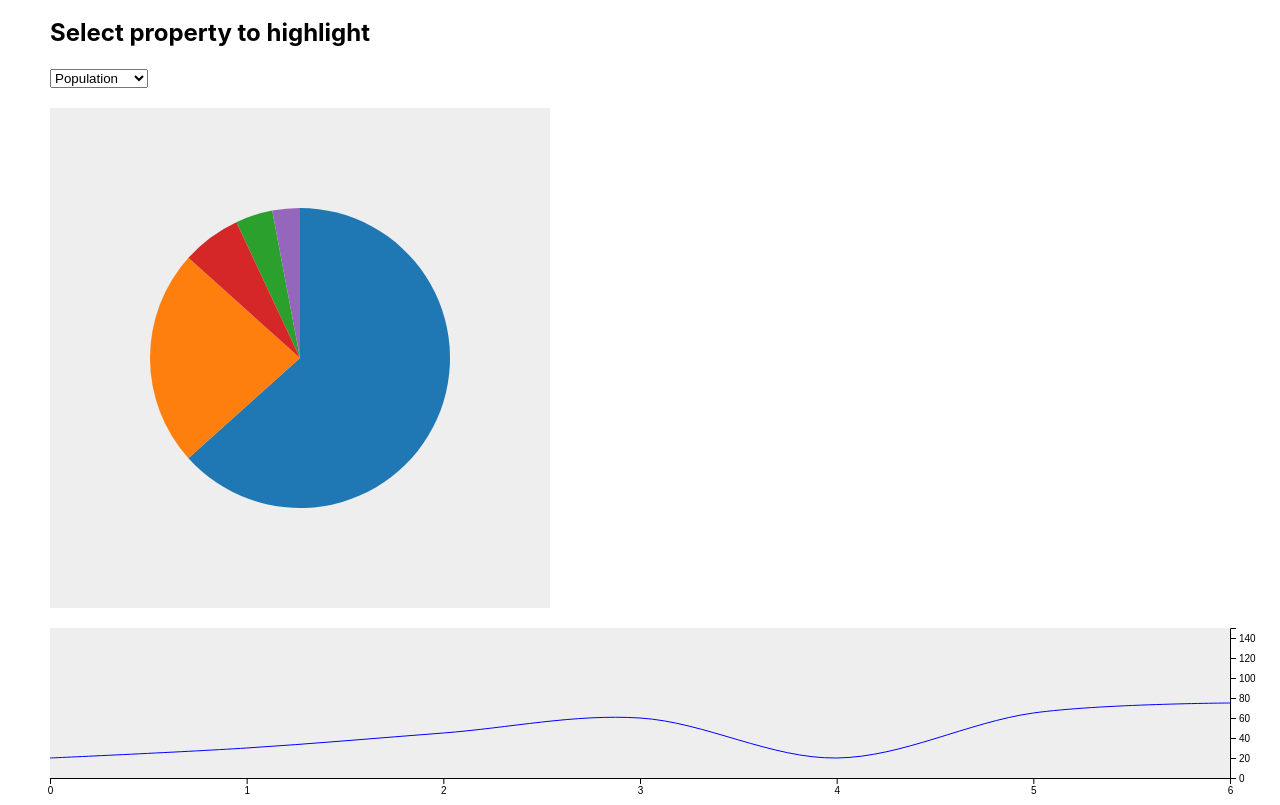
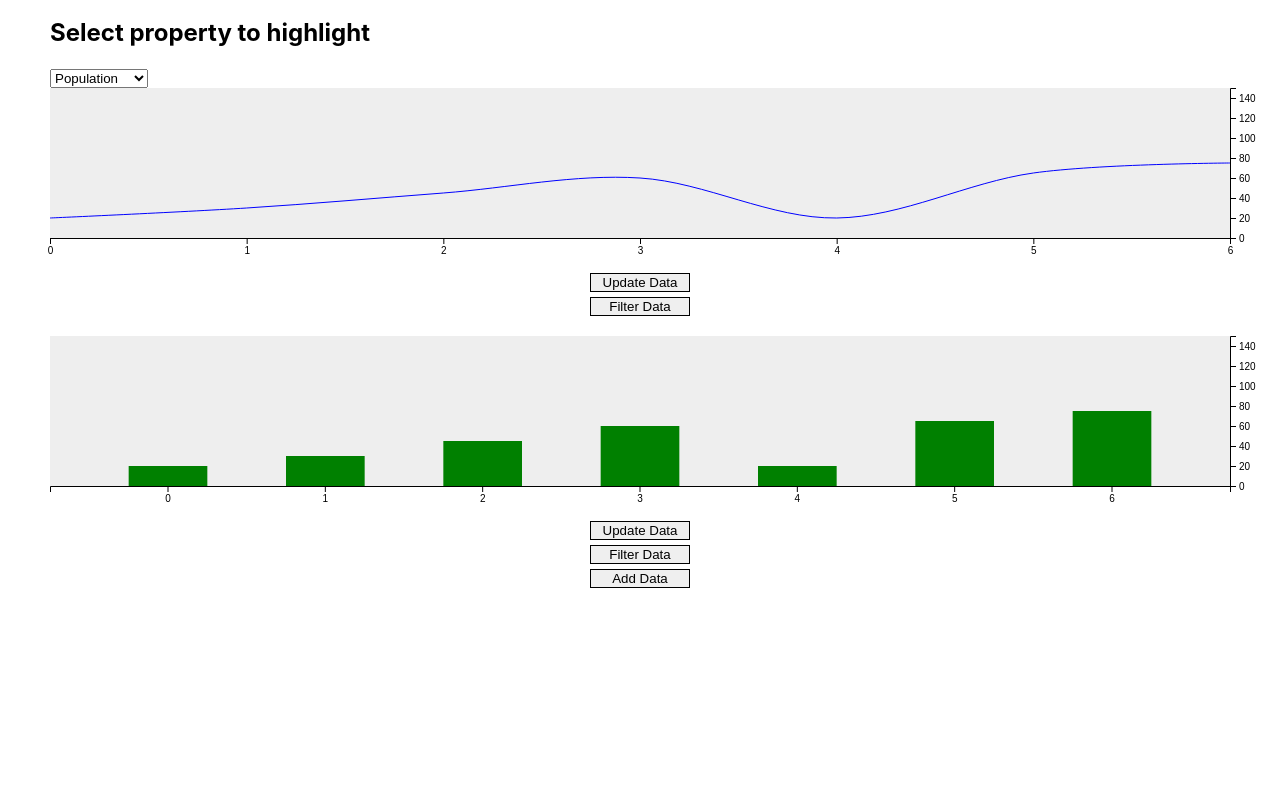
Before and after one commit to italiaiello/info-vis, a React (Create React App) app: page / in a window 1280 px wide. Shown: the part 711-1516 px from the top of the page. After the commit the page ends 1299 px from the top, so only its background shows below. Built offline with nearby package versions, Linux system fonts and the light colour scheme.

Commit message:
removed pie chart code as it was using unsafe methods that were outdated

```diff
--- a/src/App.js
+++ b/src/App.js
@@ -1,6 +1,4 @@
 import React, { useState, useEffect } from 'react';
-
-import PieChart from './components/PieChart/PieChart'
 import LineGraph from './components/LineGraph/LineGraph'
 import AnimatedBarGraph from './components/AnimatedBarGraph/AnimatedBarGraph'
 import GeoChart from './components/GeoChart/GeoChart'
@@ -50,10 +48,6 @@ function App() {
           <option value="gdp_md_est">GDP</option>
       </select>
       <br />
-      <br />
-      <PieChart x={250} y={250} outerRadius={150} innerRadius={0}
-          data={pieChartData} />
-      <br />
       <LineGraph lineGraphData={lineGraphData} setLineGraphData={setLineGraphData} />
       <br />
       <AnimatedBarGraph barGraphData={barGraphData} setBarGraphData={setBarGraphData} />
--- a/src/components/PieChart/Arc.js
+++ /dev/null
@@ -1,56 +0,0 @@
-import React, { Component } from 'react';
-import * as d3 from 'd3'
-
-class Arc extends Component {
-    constructor() {
-        super();
-        this.arc = d3.arc();
-    }
-
-    //
-    componentWillMount() {
-        this.updateD3(this.props);
-    }
-
-    // Grabs the properties that were passed to it from PieChart.js
-    componentWillReceiveProps(newProps) {
-        this.updateD3(newProps);
-    }
-
-    // Setting the radius from what was inputted into the PieChart component
-    // in the App.js file
-    updateD3(newProps) {
-        this.arc.innerRadius(newProps.innerRadius);
-        this.arc.outerRadius(newProps.outerRadius);
-    }
-
-    // Creates the arc for the piece of data passed to it
-    render() {
-        return (
-            <path d={this.arc(this.props.data)}
-                  style={{fill: this.props.color}}></path>
-        );
-    }
-}
-
-export default Arc;
-
-// This class creates an arc with a text label, but it might be better
-// to have a legend as the text gets all mangled
-
-// class LabeledArc extends Arc {
-//     render() {
-//         let [labelX, labelY] = this.arc.centroid(this.props.data),
-//             labelTranslate = `translate(${labelX}, ${labelY})`;
-
-//         return (
-//             <g>
-//                 {super.render()}
-//                 <text transform={labelTranslate}
-//                       textAnchor="middle">
-//                     {this.props.data.data.label}
-//                 </text>
-//             </g>
-//         );
-//     }
-// }
--- a/src/components/PieChart/PieChart.js
+++ /dev/null
@@ -1,48 +0,0 @@
-import React, { Component } from 'react'
-import * as d3 from "d3"
-
-
-// https://swizec.com/blog/how-to-make-a-piechart-using-react-and-d3/swizec/6785
-
-import Arc from './Arc';
-
-export default class Piechart extends Component {
-    constructor() {
-        super()
-
-        this.pie = d3.pie().value(d => d.value)
-
-        this.colors = d3.scaleOrdinal(d3.schemeCategory10);
-    }
-
-    // Generates the individual arcs for each piece of data
-    arcGenerator(d, i) {
-        return (
-            <Arc key={`arc-${i}`}
-                        data={d}
-                        innerRadius={this.props.innerRadius}
-                        outerRadius={this.props.outerRadius}
-                        color={this.colors(i)} />
-        );
-    }
-
-    render() {
-        const { data } = this.props;
-        // This will hold the pie chart data and position the chart at the
-        // coordinates provided
-        let pieChart = this.pie(data),
-            translate = `translate(${this.props.x}, ${this.props.y})`;
-
-        // Then we use the arcGenerator function to create the arc for each
-        // piece of data which will eventuate in an completed pie chart
-        return (
-            <article>
-                <svg className="pieChartSVG">
-                <g transform={translate}>
-                    {pieChart.map((d, i) => this.arcGenerator(d, i))}
-                </g>
-                </svg>
-            </article>
-        )
-    }
-}
```
